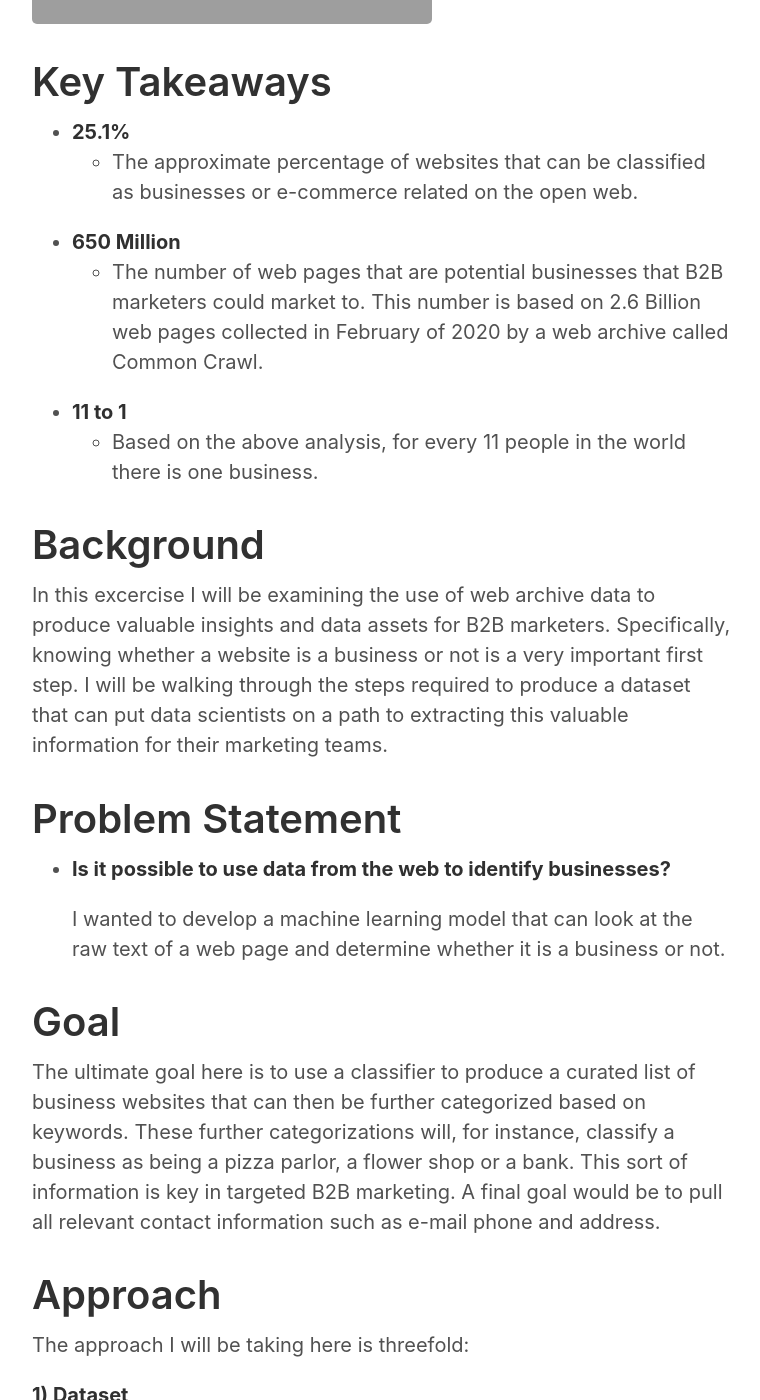
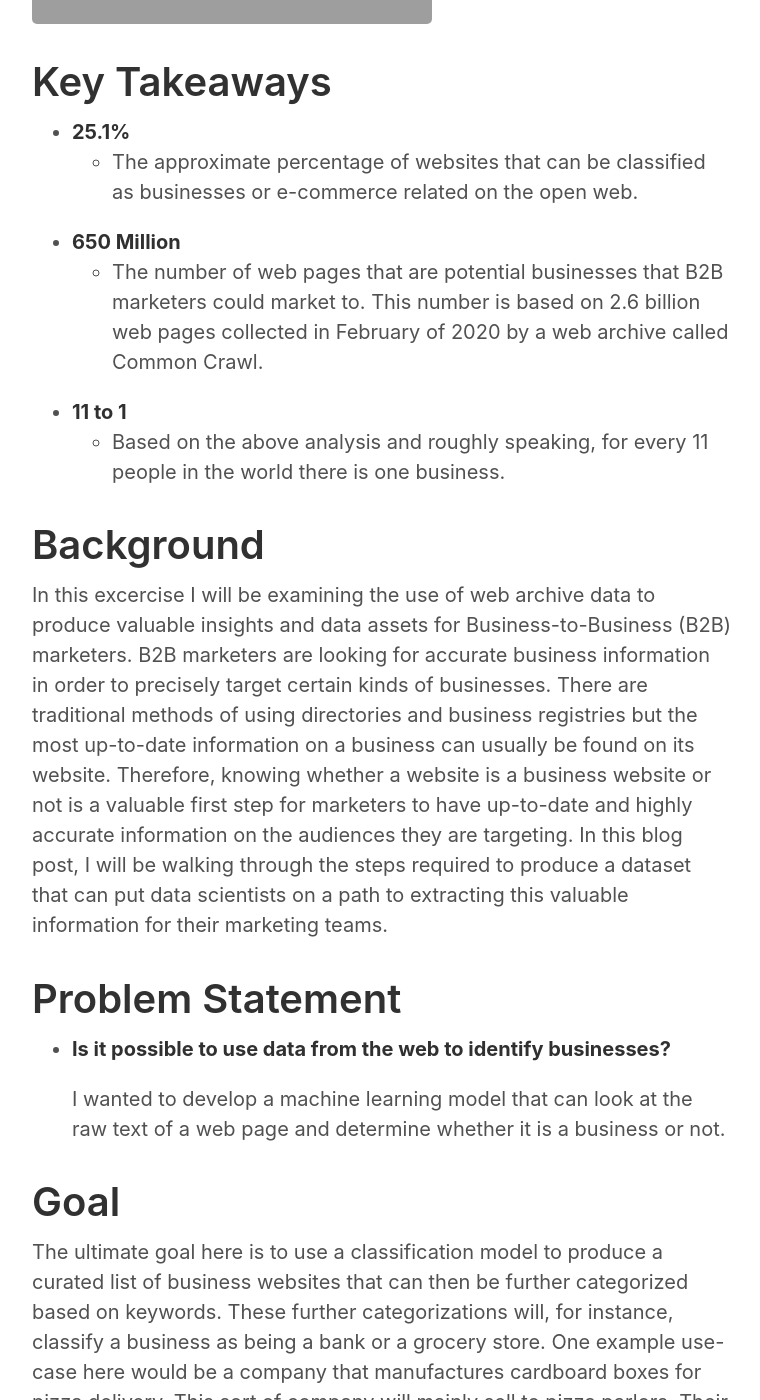
Before and after one commit to skhan-tech/skhan-tech.github.io, a Jekyll site: the page built from _posts/2020-04-03-Classifying-The-Web.md, in a window 1280 px wide and 1400 px high, scrolled down 636 px. Shown: the whole window, without its empty margins (258-1018 px from the left). Built offline with Jekyll 4.4.1, drawn with Linux system fonts in a browser that asks for light colours; our own code applies the rules of GitHub Pages for plain Markdown files; some of the changed text lies outside the part shown.

Commit message:
Update 2020-04-03-Classifying-The-Web.md

```diff
--- a/_posts/2020-04-03-Classifying-The-Web.md
+++ b/_posts/2020-04-03-Classifying-The-Web.md
@@ -8,12 +8,12 @@
   - **25.1%**
     - The approximate percentage of websites that can be classified as businesses or e-commerce related on the open web.
   - **650 Million**
-    - The number of web pages that are potential businesses that B2B marketers could market to. This number is based on 2.6 Billion web pages collected in February of 2020 by a web archive called Common Crawl.
+    - The number of web pages that are potential businesses that B2B marketers could market to. This number is based on 2.6 billion web pages collected in February of 2020 by a web archive called Common Crawl.
   - **11 to 1**
-    - Based on the above analysis, for every 11 people in the world there is one business.
+    - Based on the above analysis and roughly speaking, for every 11 people in the world there is one business.
 
 # Background
-In this excercise I will be examining the use of web archive data to produce valuable insights and data assets for B2B marketers. Specifically, knowing whether a website is a business or not is a very important first step. I will be walking through the steps required to produce a dataset that can put data scientists on a path to extracting this valuable information for their marketing teams.
+In this excercise I will be examining the use of web archive data to produce valuable insights and data assets for Business-to-Business (B2B) marketers. B2B marketers are looking for accurate business information in order to precisely target certain kinds of businesses. There are traditional methods of using directories and business registries but the most up-to-date information on a business can usually be found on its website. Therefore, knowing whether a website is a business website or not is a valuable first step for marketers to have up-to-date and highly accurate information on the audiences they are targeting. In this blog post, I will be walking through the steps required to produce a dataset that can put data scientists on a path to extracting this valuable information for their marketing teams.
 
 # Problem Statement
   - **Is it possible to use data from the web to identify businesses?**
@@ -21,7 +21,7 @@ In this excercise I will be examining the use of web archive data to produce val
     I wanted to develop a machine learning model that can look at the raw text of a web page and determine whether it is a business or not.
 
 # Goal
-The ultimate goal here is to use a classifier to produce a curated list of business websites that can then be further categorized based on keywords. These further categorizations will, for instance, classify a business as being a pizza parlor, a flower shop or a bank. This sort of information is key in targeted B2B marketing. A final goal would be to pull all relevant contact information such as e-mail  phone and address.
+The ultimate goal here is to use a classification model to produce a curated list of business websites that can then be further categorized based on keywords. These further categorizations will, for instance, classify a business as being a bank or a grocery store. One example use-case here would be a company that manufactures cardboard boxes for pizza delivery. This sort of company will mainly sell to pizza parlors. Their marketing team would need an accurate and holistic dataset of pizza parlors in their region or country to effectively market to this audince. This sort of information is key in effective B2B marketing. A final goal would be to pull all relevant contact information such as e-mail, phone and address so marketers can then communicate with each business.
 
 # Approach
 The approach I will be taking here is threefold:
@@ -30,7 +30,7 @@ The approach I will be taking here is threefold:
 
 <img src="../images/post4/common-crawl.png" alt="Common Crawl" title="Common Crawl" width="200" height="75" />
 
-[Common Crawl](http://www.commoncrawl.org) is an open repository of web crawl data. This data is refreshed monthly with a history that goes back to 2011. Each month contains nearly 260 Terabytes of information. To put this number in perspective, if you were to print out all this monthly information you would have a stack of papers about 16,000 miles tall. That is enough to wrap more than half way around the circumfernce of the Earth. All of the data in CommonCrawl from 2011 to the present day would take you to the moon and back over 6 times!
+[Common Crawl](http://www.commoncrawl.org) is an open repository of web crawl data. This data is refreshed monthly with a history that goes back to 2011. Each month contains nearly 260 terabytes of information. To put this number in perspective, if you were to print out all this monthly information you would have a stack of papers about 16,000 miles tall. That is enough to wrap more than half way around the circumfernce of the Earth. All of the data in CommonCrawl, from 2011 to the present day,  would take you to the moon and back over 6 times!
 
 **2) Classification**
 
@@ -90,9 +90,9 @@ Before I get into the Spark job creation I will need to create a model that can
 
 The training data that I will be using will come from the sklearn.fetch_20newsgroups dataset. This dataset is included as part of the scikit-learn library and includes a pre-labeled dataset of raw text that has been classified as being a member of 20 different topics.
 
-The image below shows the pre-labeled topic descriptions and the sklearn topic names. The reason I decided on this dataset to train my model is:
+The image below shows the pre-labeled topic descriptions and the sklearn topic names. The reason I decided to use this dataset to train my model is:
 
-a. I would need to generate my own pre-labeled data to feed into my model which would be a lengthy task, this dataset is already pre-labeled for me and
+a. In lieu of going through the laborious task of creating my own pre-labeled dataset of sample articles mapped to topics this dataset is already pre-labeled for me and
 
 b. luckily this dataset actually includes e-commerce or business-related text already. The item highlighted in white below *E-Commerce* or *misc.forsale* containts newsgroup comments and articles about businesses.
 
@@ -102,13 +102,13 @@ The fetch_20newsgroupds data set contains 11,314 documents with 130,107 unique w
 
 **Natural Language Processing**
 
-The next step is to create count vectors for all the text in my documents. I will be using a technique called TF-IDF (Term Frequency multiplied by Inverse Document Frequency). At a high level this approach tries to determine the importance of a word in a document by assigning a relevance score. Without getting too technical, here's how it works:
+The next step is to take all the text in all of my documents and extract the most relevant terms for each topic. I will be using a technique called TF-IDF (Term Frequency multiplied by Inverse Document Frequency). At a high level this approach tries to determine the importance of a word in a document by assigning a relevance score. At a high level, here's how it works:
 
 a. **Term Frequency:** the number of times a word appears in a single document divided by the number of words in the document.
 
 b. **Inverse Document Frequency:** the log of the 11,314 documents in this corpus divided by the number of documents that contain the word being evaluated.
 
-Multiplying these two terms will give me a value for each word in each article that ranges from 0 to <1. The higher the number the more important a word is to a particular article. So for each row of my dataset (i.e. each article) i will have 130,107 features but only a small number will be populated with a TF-IDF score. These scores combined with the unique words are the features that I will be passing into my machine learning model in order to classify an article as being business related or not.
+Multiplying these two terms will give me a value for each word in each article that ranges from 0 to <1. The higher the number the more important a word is to a particular article. So for each row of my dataset (i.e. each article) I will have 130,107 features but only a small number will be populated with a TF-IDF score. These scores combined with the unique words are the features that I will be passing into my machine learning model in order to classify an article as being business related or not.
 
 **Modeling**
 
@@ -117,17 +117,19 @@ Modeling is actually a pretty easy part of this entire excercise. scikit-learn c
 1. **Multinomial Naive Bayes:** This model is a variation on the basic Naive Bayes model which works by classifying our input record by calculating conditional probabilities for word importance using Bayesian inference. The multinomial part of this model simply allows us to have more than just a binomial (i.e. binary) distribution for our classifier. So for instance, I have 20 categories above that need to be classified. This model will allow us to create a model that seperates all 20 categories using conditional probabilities for words.
 2. **Decision Tree Classifier:** Consists of a large number of individual decision trees that operate as an ensemble.
 3. **Random Forest Classifier:** A variation on the Decision Tree algorithm except this approach uses a voting technique to determine which trees are best to use.
-4. **Linear Support Vector Classifier:** a type of supervised machine learning model that can be used for regression as well as classification.
+4. **Linear Support Vector Classifier:** Support Vector Machines or in this case Support Vector Classifiers are a type of supervised machine learning model that attempt to find a hyperplane in n-dimensional space that distinctly classifies data points.
+
+**Model Selection**
 
 After running these models against my pre-labeled training data and producing a model it was time to use an out-of-sample test dataset that I set aside in order to calculate my model accuray. After analyzing the model accuracy scores the Linear SVC model came out on top.
 
-In the Linear SVC approach each data point is first plotted in n-dimensional space. Since i have 130k+ words I'll limit the explanation to a . The image below is a view of random data plotted in two dimensions. Assume the purple dots represent business terms like sell, price, sale, etc. and the yellow represents terms used in baseball like: strike, batting average and homerun.
+In the Linear SVC approach each data point is first plotted in n-dimensional space. Since I have 130k+ features let's work with a smaller dataset of just a few terms to analyze how Linear SVC works. The image below is a view of random data plotted in two dimensions. Assume the purple dots represent business-related terms like: sell, price and offer and the yellow represents terms used in baseball like: strike, homerun and batter. The x-axis in this case would represent my TF-IDF values and the y would be each word. The clusters would then represent topics like e-commerce and baseball.
 
-<img src="../images/post4/svc1.png" alt="WARC" title="WARC" width="400" height="300" />
+<img src="../images/post4/svc1.png" alt="SVC" title="SVC" width="400" height="300" />
 
-What Linear SVC attempts to do is draw a line of best fit which seperates categories as being part of one class or the other. This is the core concept of how a Support Vector Machine or in this case a Support Vector Classifier works. The image below is a view of this line being drawn in the familiar y=mx+b form.
+What Linear SVC does is it draws a line of best fit with the largest margin possible (also called a support vector, hence the name) which seperates categories as being part of one class or the other. This is the core concept of how a support vector classifier works. The image below is a view of this line along with its margin being drawn.
 
-<img src="../images/post4/svc2.png" alt="WARC" title="WARC" width="400" height="300" />
+<img src="../images/post4/svc2.png" alt="SVC2" title="SVC2" width="400" height="300" />
 
 After completing this excercise my model produces pretty high accuracy, precision and recall score as seen below:
 
@@ -138,7 +140,7 @@ After completing this excercise my model produces pretty high accuracy, precisio
 | Recall    | 0.793232 |
 | F1 Score  | 0.794410 |
 
-The other way to determine whether my model is accurate or not is to look at the top ten keywords that were associated to each topic. By looking at the table below, specifically the *E-commerce* topic I can see that commerce-related terms like asking, sell, shipping, offer and sale are showing up. This shows that the model is doing a pretty good job selecting relevant terms for each topic.
+However, I can't merely rely on these metrics. The other way to determine whether my model is accurate or not is to look at the top ten keywords that were associated to each topic. By looking at the table below, specifically the *E-commerce* topic I can see that commerce-related terms like asking, sell, shipping, offer and sale are showing up. This shows that the model is doing a pretty good job selecting relevant terms for each topic.
 
 
 | Topic     | Keywords                                                                        |
@@ -164,6 +166,9 @@ The other way to determine whether my model is accurate or not is to look at the
 |Politics 	| jobs men trial gay people president drugs government clinton tax |
 |Religion   | values rosicrucian morality christians god jesus objective kent christian koresh |
 
+**Sanity Testing**
+
+<img src="../images/post4/svc_test.png" alt="test" title="test" width="400" height="300" />
 
 # Conclusion
 
```
Also changed, not shown: other parts of _posts/2020-04-03-Classifying-The-Web.md (+1 -1 lines).
